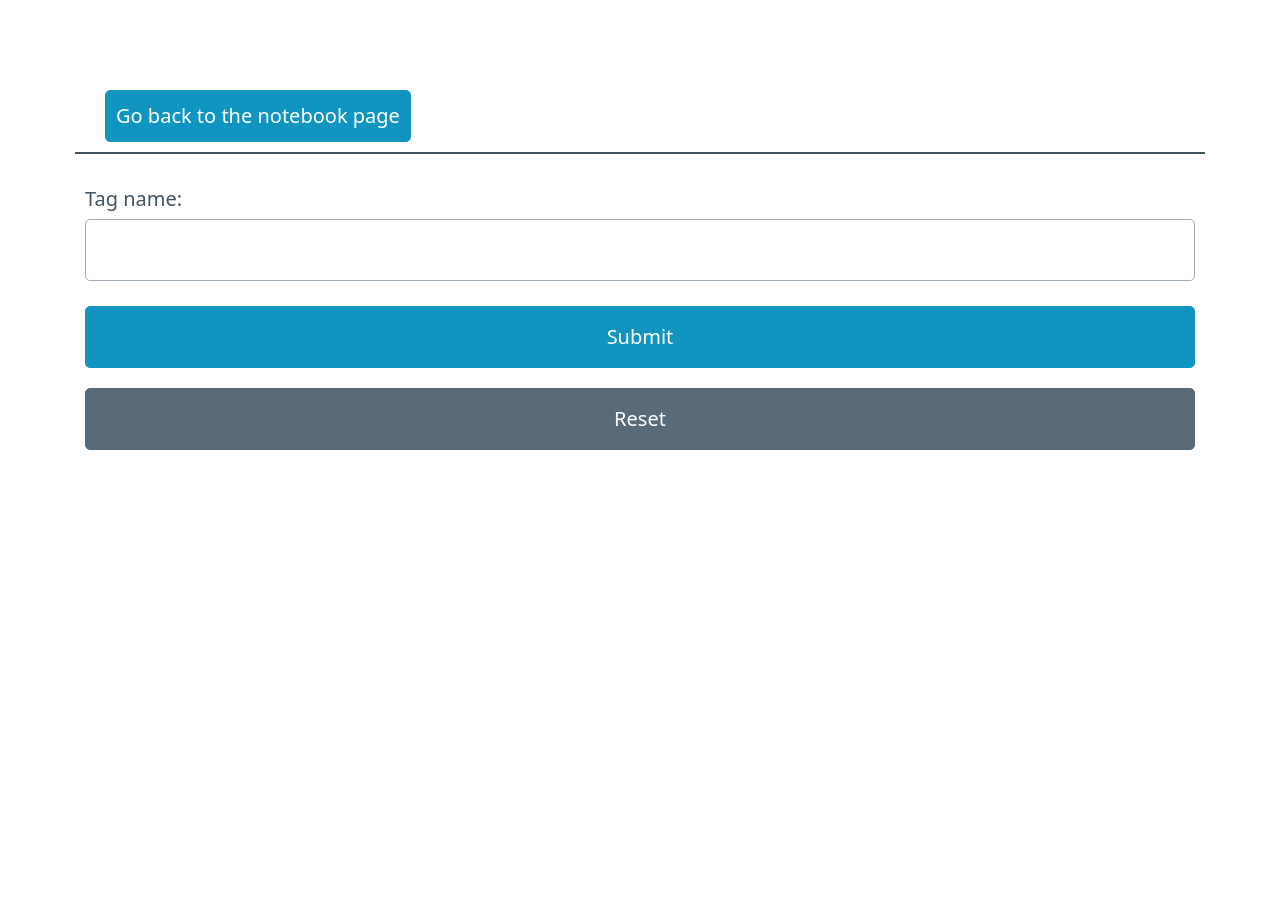
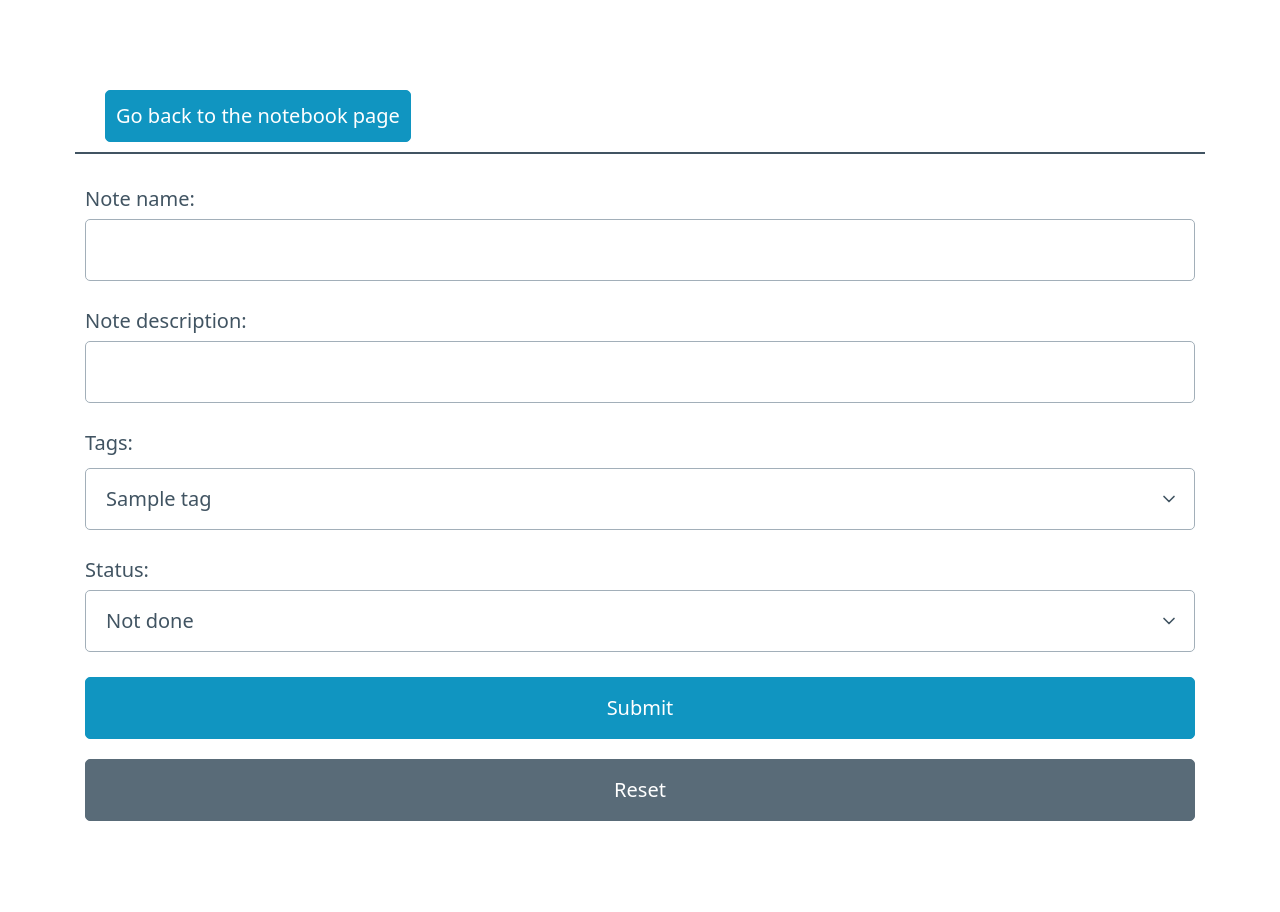
Before and after one commit to Dimasta22/Personal_assistant_WEB_project, a Flask app: template src/templates/notes.html in a window 1280 px wide. Shown: the top 912 px of the page. Before the commit the page ends 450 px from the top, so only its background shows below. Run offline with Flask 2, Linux system fonts and the light colour scheme; the template is opened without the code that fills it: values that come from a table or form of the project are taken from there, others are empty; tables that the repository leaves empty hold one stand-in row (values such as "Sample post"); parts of the project's set-up code (start-up, migrations or seed data) failed here and were passed over.

Commit message:
added notes form

```diff
--- a/src/templates/notebook.html
+++ b/src/templates/notebook.html
@@ -28,7 +28,7 @@
         for now you have {{ all_tags_num }} tags
     </div>
 
-    {% for tag in all_tags%}
+    {% for tag in all_tags %}
     <ul>
         <li>
             <a href="/detail_tag/{{tag.id}}" role="button" class="outline">{{tag.name}}</a>
--- a/src/templates/notes.html
+++ b/src/templates/notes.html
@@ -1,7 +1,7 @@
 <!DOCTYPE html>
 <html lang="en">
 <head>
-    <meta charset="UTF-8" />
+    <meta charset="UTF-8"/>
     <title>Add notes</title>
     <link
             rel="stylesheet"
@@ -15,11 +15,31 @@
             <li><a href="/Notebook" role="button"> Go back to the notebook page </a></li>
         </ul>
     </nav>
-      <form method="POST" action="/contact">
+    <form method="POST" action="/notes">
         <div style="padding: 10px">
             <label
-            >Tag name:
-            <input type="text" name="name" required />
+            >Note name:
+                <input type="text" name="note_name" required/>
+            </label>
+            <label>
+                <label
+                >Note description:
+                    <input type="text" name="note_description" required/>
+                </label>
+                <label>
+                    Tags: </label>
+                <select name="note_tags">
+                    {% for tag in all_tags %}
+                    <option value="{{tag.id}}">{{tag.name}}</option>
+                    {% endfor %}
+                </select>
+            </label>
+            <label
+            >Status:
+            <select name="note_type" required>
+              <option value="0" selected="selected">Not done</option>
+              <option value="1">Done</option>
+            </select>
           </label>
             <button type="submit">Submit</button>
             <button type="reset" class="secondary">Reset</button>
```
Also changed, not shown: src/routes.py (+10 -4 lines), 1 other file. Lines whose indentation alone changed are shown as unchanged.
